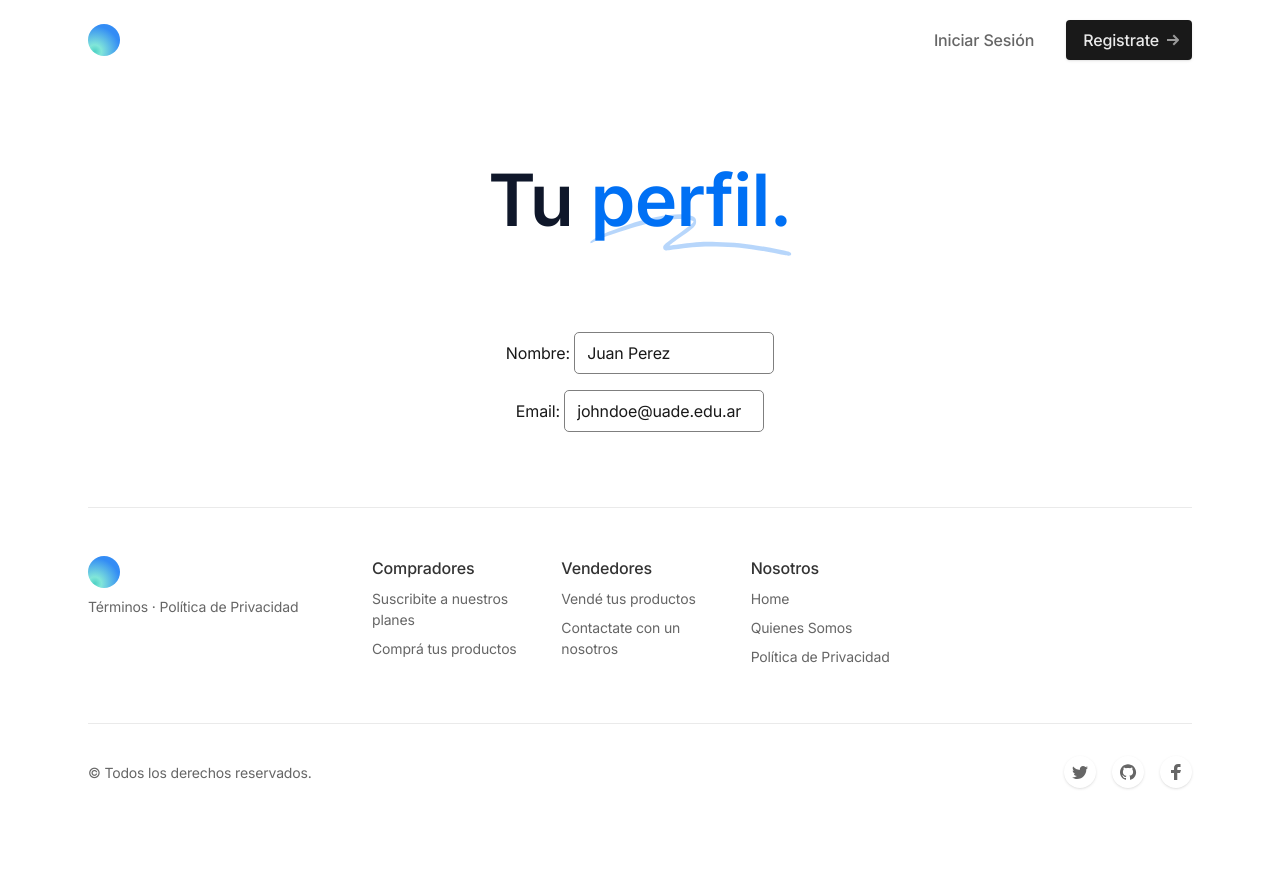
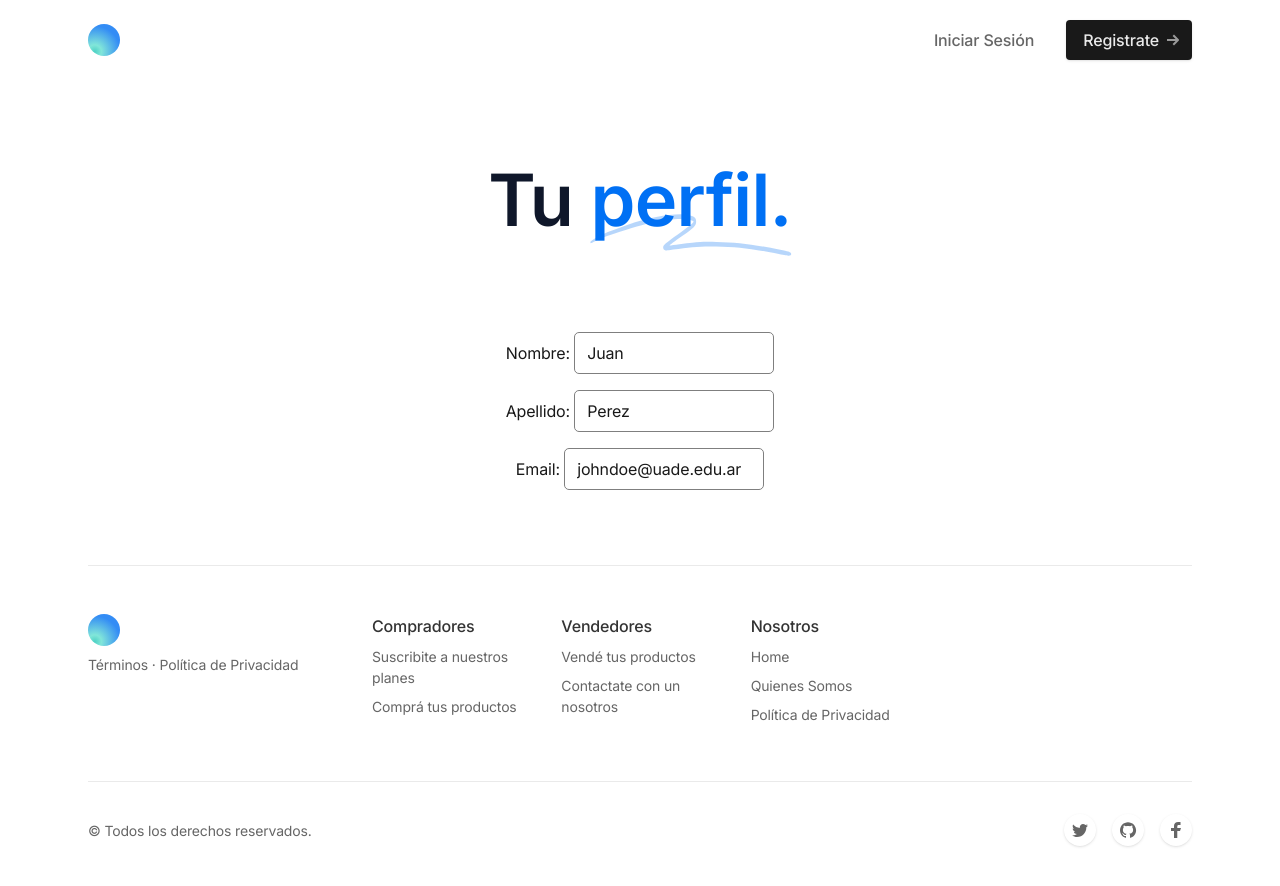
Before and after one commit to carlablanco/SIPI1-20231C-mayorista, a Next.js app in the folder al-por-menor/front-end/: page /profile in a window 1280 px wide. Shown: the top 886 px of the page. Built offline with nearby package versions, Linux system fonts and the light colour scheme.

Commit message:
separar apellido (backend)

```diff
--- a/al-por-menor/front-end/app/(auth)/signup/page.tsx
+++ b/al-por-menor/front-end/app/(auth)/signup/page.tsx
@@ -23,6 +23,12 @@ export default function SignUp() {
                 <div className="w-full px-3">
                   <label className="block text-gray-800 text-sm font-medium mb-1" htmlFor="name">Nombre <span className="text-red-600">*</span></label>
                   <input id="name" type="text" className="form-input w-full text-gray-800" placeholder="Ingresá tu nombre" required />
+                </div>
+              </div>
+              <div className="flex flex-wrap -mx-3 mb-4">
+                <div className="w-full px-3">
+                  <label className="block text-gray-800 text-sm font-medium mb-1" htmlFor="name">Apellido <span className="text-red-600">*</span></label>
+                  <input id="lastName" type="text" className="form-input w-full text-gray-800" placeholder="Ingresá tu apellido" required />
                 </div>
               </div>
               <div className="flex flex-wrap -mx-3 mb-4">
--- a/al-por-menor/front-end/components/Profile.tsx
+++ b/al-por-menor/front-end/components/Profile.tsx
@@ -50,7 +50,16 @@ const ProfilePage: React.FC = () => {
           <input
             type="text"
             id="name"
-            value={`${user.name} ${user.lastName}`}
+            value={`${user.name}`}
+            readOnly={false} // Cambia readOnly a false
+          />
+        </div>
+        <div className="profile-input">
+          <label htmlFor="name">Apellido: </label>
+          <input
+            type="text"
+            id="lastName"
+            value={`${user.lastName}`}
             readOnly={false} // Cambia readOnly a false
           />
         </div>
```
